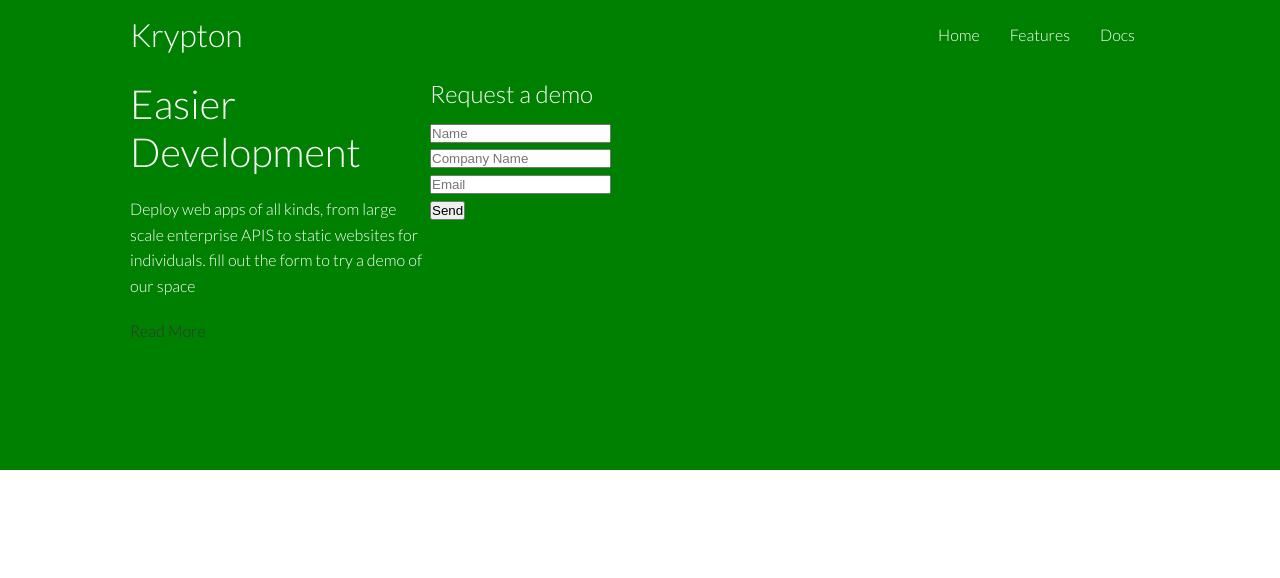
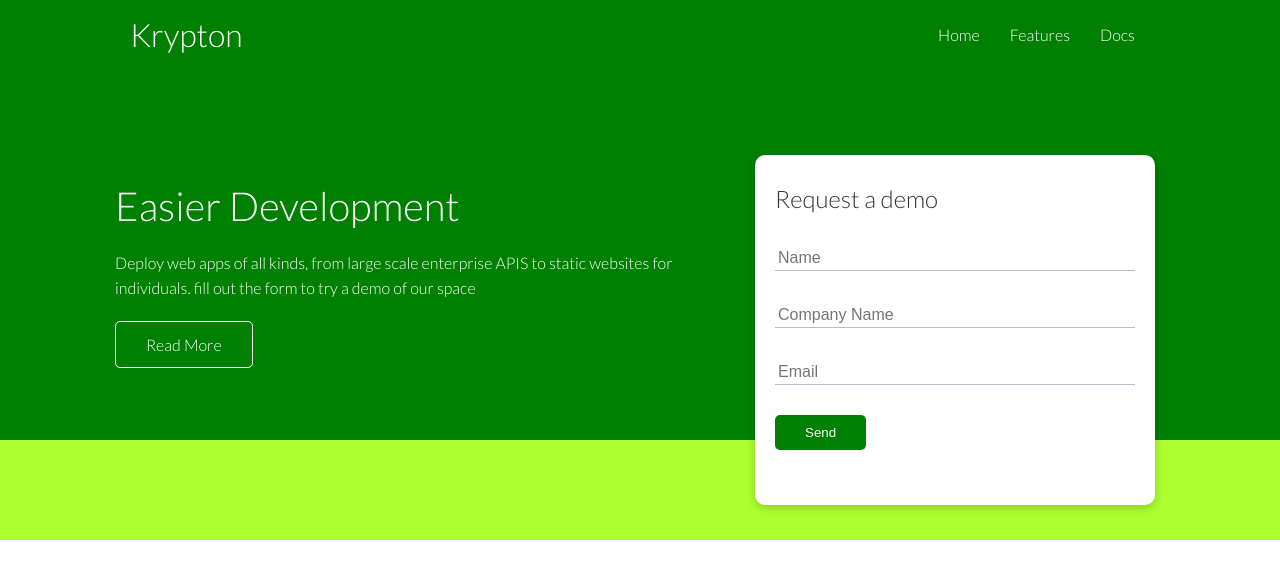
Before and after one commit to samuelldmj/Cloud-Hosting-website, a plain HTML site: page index.html in a window 1280 px wide. Drawn offline with Linux system fonts and the light colour scheme.

Commit message:
css styling

```diff
--- a/css/style.css
+++ b/css/style.css
@@ -83,6 +83,15 @@ img {
     padding: 0 40px;
 }
 
+.grid {
+    display: grid;
+    grid-template-columns: 1fr 1fr;
+    gap: 20px;
+    justify-content: center;
+    align-items: center;
+    height: 100%;
+}
+
 .flex{
     display: flex;
     justify-content: center;
@@ -97,6 +106,12 @@ img {
     position: relative;
 }
 
+.showcase .grid{
+    grid-template-columns: 55% 45%;
+    gap: 30px ;
+    overflow: visible;
+}
+
 .showcase h1 {
     font-size: 40px;
 }
@@ -105,7 +120,72 @@ img {
     margin: 20px 0;
 }
 
-.grid {
-    display: grid;
-    grid-template-columns: 300px 200px;
+.showcase_form{
+    position:relative;
+    top: 60px;
+    height: 350px;
+    width: 400px;
+    padding: 40px;
+    justify-self: flex-end;
+    z-index: 100;
 }
+
+.showcase_form .form_control{
+    margin: 30px 0 ;
+}
+
+.showcase_form input[type='text'],
+.showcase_form input[type='email'] {
+    border: 0;
+    border-bottom: 1px solid #b4becb;
+    width: 100%;
+    padding: 3px;
+    font-size: 16px;
+}
+
+.showcase_form input:focus{
+    outline: none;
+}
+
+.showcase::before,
+.showcase::after {
+  content: '';
+  position: absolute;
+  height: 100px;
+  bottom: -70px;
+  right: 0;
+  left: 0;
+  background: greenyellow;
+  transform: skewY((-3deg));
+
+
+
+}
+
+.card{
+    background-color: #fff;
+    border-radius: 10px;
+    box-shadow: 0 3px 10px rgba(0, 0, 0, 0.2);
+    padding: 20px;
+    margin: 10px;
+    color: #333;
+}
+
+.btn {
+    display: inline-block;
+    padding: 10px 30px;
+    cursor: pointer;
+    background: var(--primary-color);
+    color: #fff;
+    border: none;
+    border-radius: 5px;
+}
+
+.btn-outline {
+    background-color: transparent;
+    border: 1px solid #fff;
+}
+
+.btn:hover {
+    transform: scale(0.98);
+}
```
